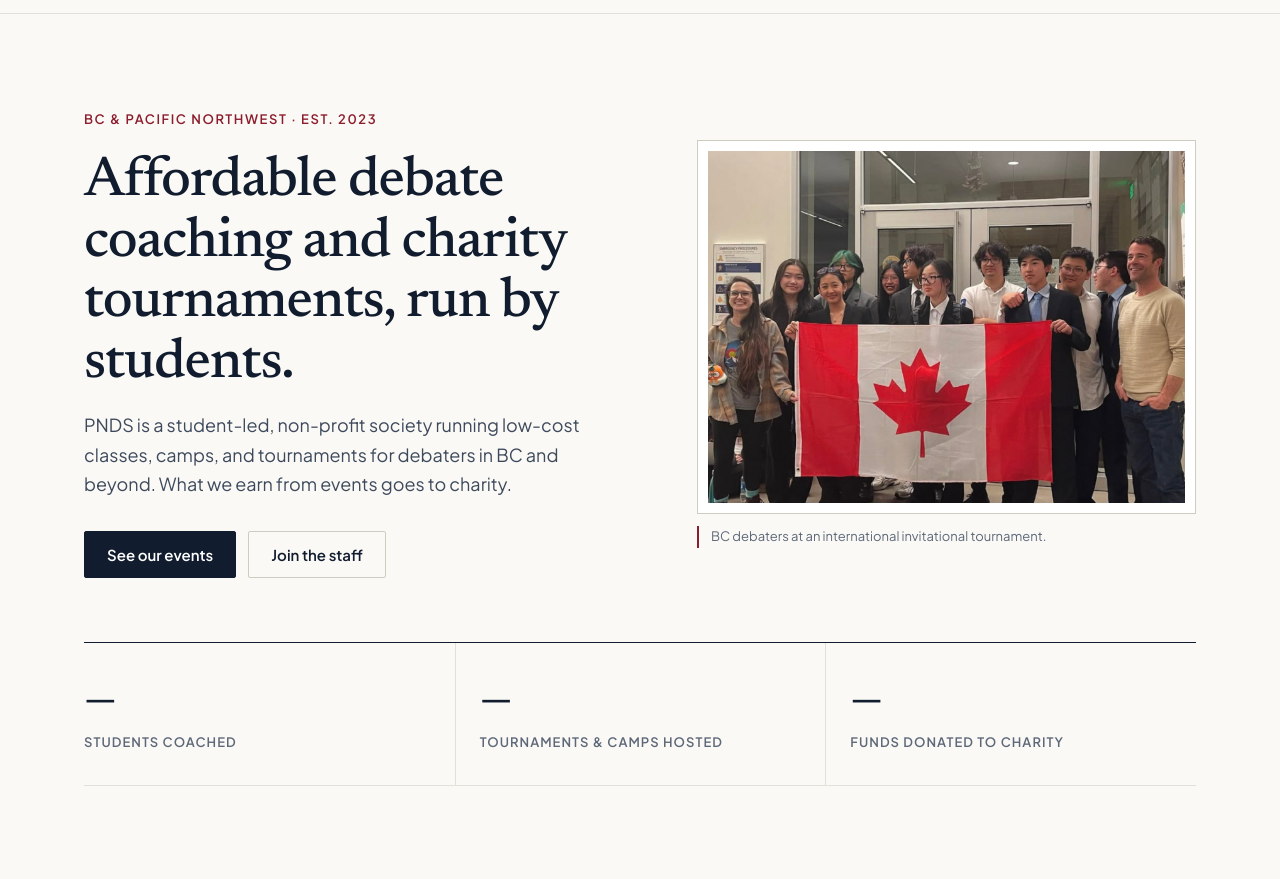
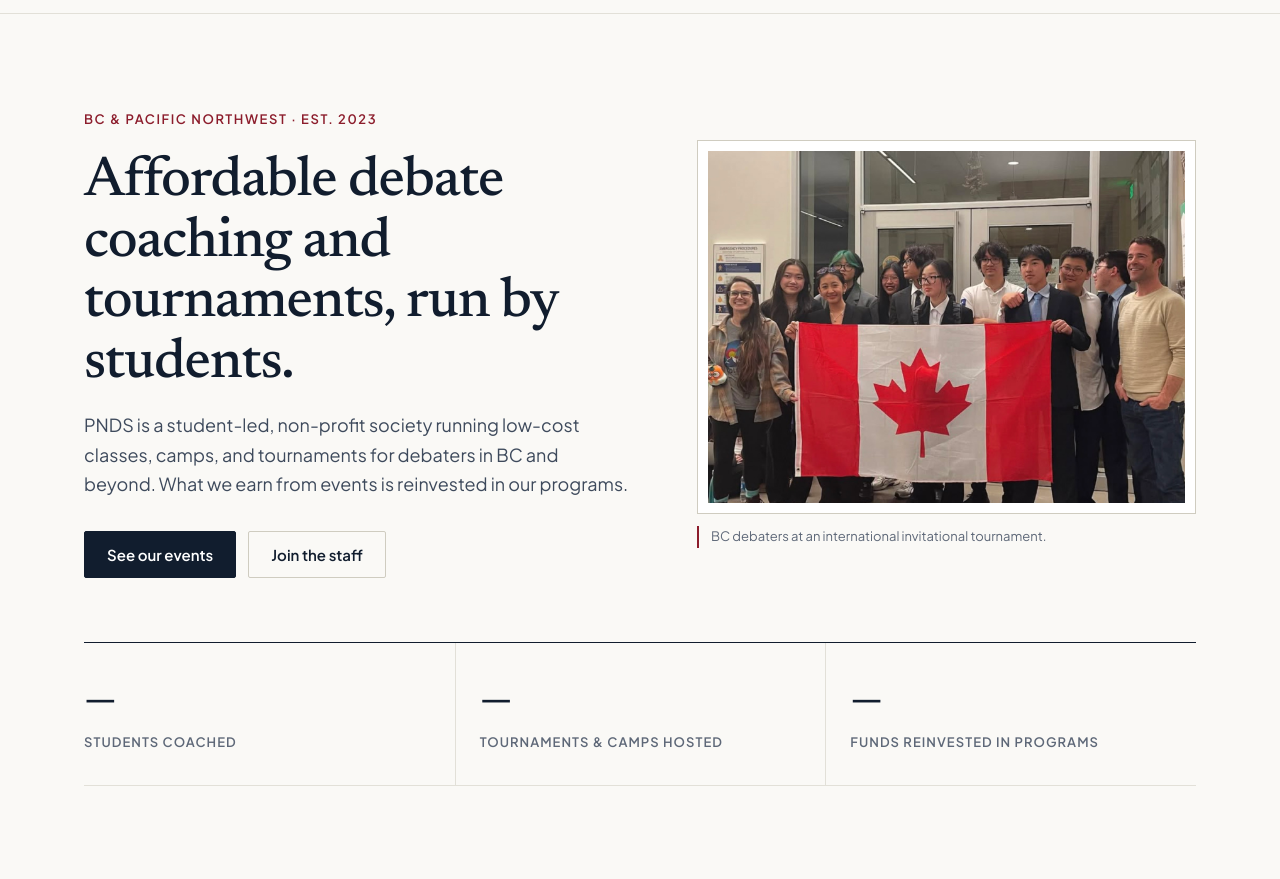
Before and after one commit to DanTdm174/pnds-website, a plain HTML site: page index.html in a window 1280 px wide. Shown: the part 59-938 px from the top of the page. Drawn offline with Linux system fonts and the light colour scheme.

Commit message:
Say event earnings are reinvested in programs, not donated to charity

```diff
--- a/index.html
+++ b/index.html
@@ -46,8 +46,8 @@
       <div class="container hero-grid">
         <div class="hero-copy">
           <p class="eyebrow">BC &amp; Pacific Northwest · Est. 2023</p>
-          <h1 id="hero-title">Affordable debate coaching and charity tournaments, run by students.</h1>
-          <p class="lede">PNDS is a student-led, non-profit society running low-cost classes, camps, and tournaments for debaters in BC and beyond. What we earn from events goes to charity.</p>
+          <h1 id="hero-title">Affordable debate coaching and tournaments, run by students.</h1>
+          <p class="lede">PNDS is a student-led, non-profit society running low-cost classes, camps, and tournaments for debaters in BC and beyond. What we earn from events is reinvested in our programs.</p>
           <div class="button-row">
             <a class="button" href="#events">See our events</a>
             <a class="button button-secondary" href="#apply">Join the staff</a>
@@ -76,7 +76,7 @@
             <dd class="impact-num">—</dd>
           </div>
           <div class="impact-item">
-            <dt>Funds donated to charity</dt>
+            <dt>Funds reinvested in programs</dt>
             <dd class="impact-num">—</dd>
           </div>
         </dl>
@@ -238,7 +238,7 @@
       <div class="container sponsors-grid">
         <div>
           <h2 id="sponsors-title">Sponsors &amp; support</h2>
-          <p class="prose">Sponsorship keeps our classes low-cost and lets more of each tournament's proceeds go to charity. Our sponsorship package sets out partnership tiers, where your name appears, and how funds are used.</p>
+          <p class="prose">Sponsorship keeps our classes and tournaments low-cost, and helps us reach more students. Our sponsorship package sets out partnership tiers, where your name appears, and how funds are used.</p>
         </div>
         <div class="sponsor-panel">
           <h3>Sponsorship package</h3>
```
